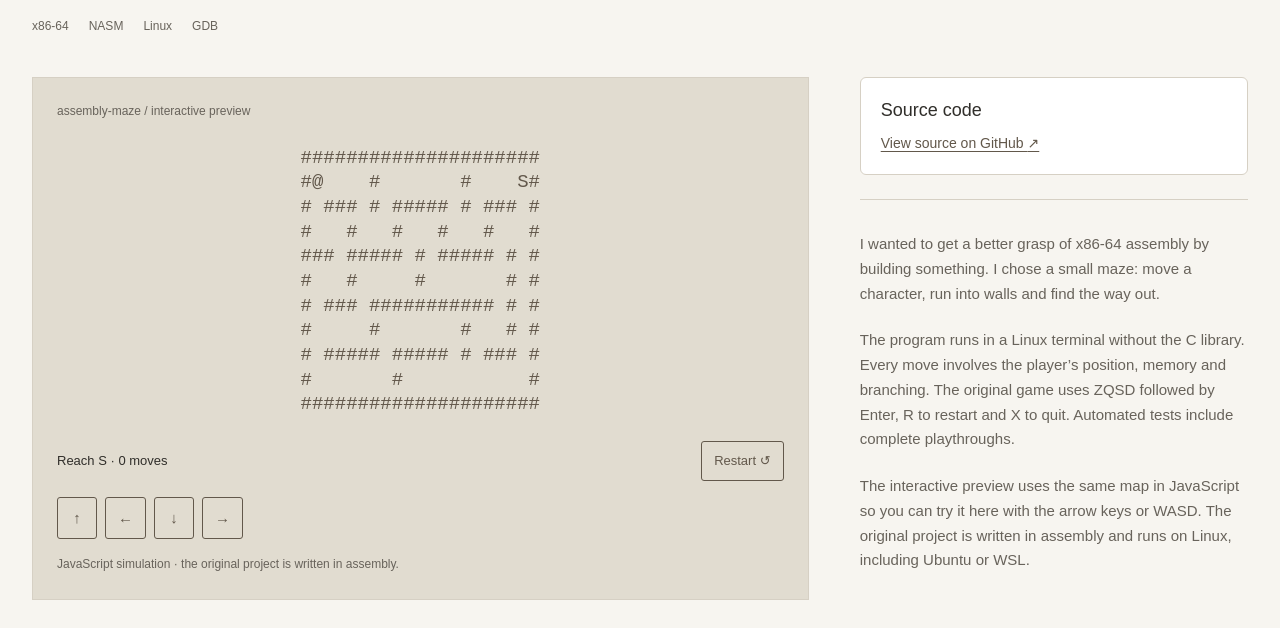
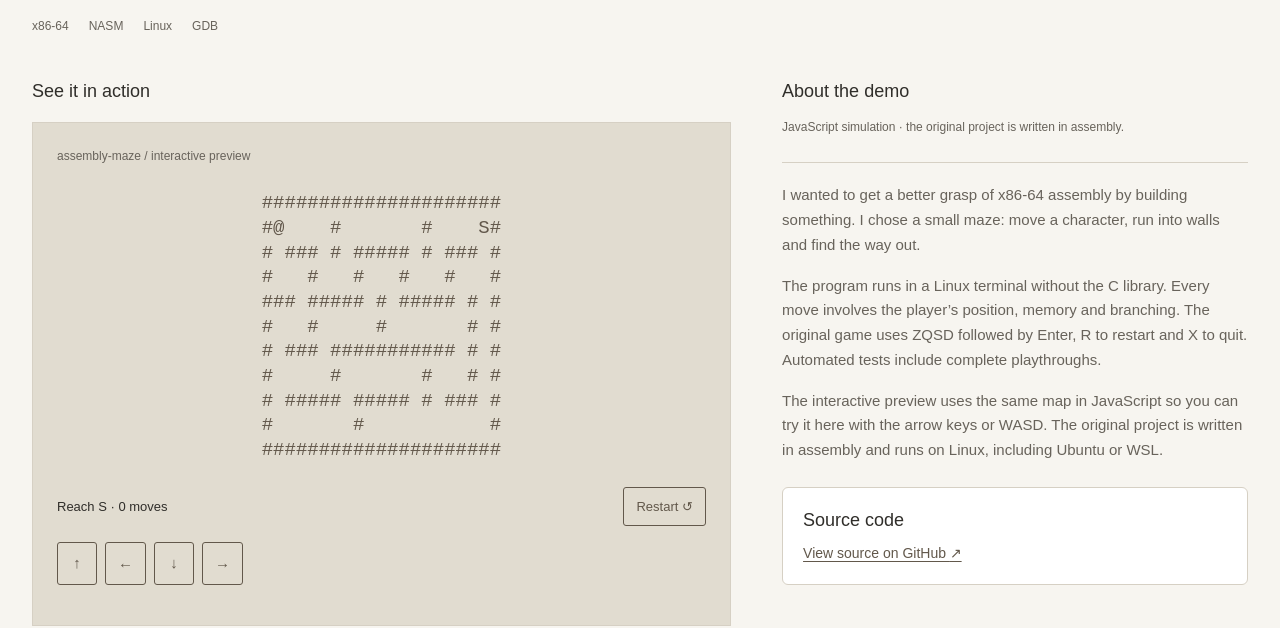
Before and after one commit to martinvtt/martinvtt.github.io, a plain HTML site: page projets/assembly-maze.html in a window 1280 px wide. Shown: the part 345-973 px from the top of the page. Drawn offline with Linux system fonts and the light colour scheme.

Commit message:
Balance project demos and notes

```diff
--- a/project-page.css
+++ b/project-page.css
@@ -4,18 +4,17 @@
 .project-meta{display:flex;flex-wrap:wrap;gap:8px 20px;font-size:11px;color:var(--muted);margin-bottom:16px}
 .project-intro>p{margin:20px 0;color:var(--muted);max-width:650px}
 .tags{display:flex;flex-wrap:wrap;gap:8px 20px;list-style:none;padding:0;color:var(--muted);font-size:12px}
-.project-body{border-top:1px solid var(--line);padding-top:32px}
+.project-body{border-top:1px solid var(--line);padding-top:20px}
 .project-body h2{font-weight:500;font-size:18px;margin-bottom:12px}
 .project-body p,.project-body li{color:var(--muted)}
 .project-narrative{max-width:680px}
-.project-narrative p+p{margin-top:22px}
+.project-narrative p+p{margin-top:16px}
 .project-body ul{padding-left:20px;margin:0}
 .project-body li{margin:7px 0}
 .project-story section{margin-top:32px}
 .project-return{margin-top:40px;font-size:14px;color:var(--accent)}
-.project-showcase{margin-bottom:36px}
 .terminal-visual{border:1px solid var(--line);padding:24px}
-.terminal-heading,.terminal-footnote{font-size:12px;color:var(--muted)}
+.terminal-heading{font-size:12px;color:var(--muted)}
 .window-dots{display:none}
 #maze-board{font:clamp(12px,3.4vw,19px)/1.3 monospace;letter-spacing:0;width:max-content;max-width:100%;margin:24px auto;color:var(--accent)}
 .maze-bottom{display:flex;align-items:center;justify-content:space-between;flex-wrap:wrap;gap:12px;font-size:13px}
@@ -25,11 +24,8 @@ button:hover{border-color:var(--accent)}
 .maze-controls button{min-width:40px;min-height:40px}
 @media(max-width:540px){.project-page{padding-top:22px}.terminal-visual{padding:14px}.project-intro{margin:30px 0}}
 
-.project-demo{margin:0 0 36px}
 .project-demo h2{font-size:18px;font-weight:500;margin-bottom:16px}
 .project-demo video{display:block;width:100%;aspect-ratio:1280/900;background:#141316;border:1px solid var(--line);border-radius:6px}
-.project-demo .demo-caption{font-size:12px;color:var(--muted);margin-top:10px}
-.project-demo .demo-description{font-size:14px;color:var(--muted);margin-top:16px}
 .capture-link{display:inline-block;font-size:13px;color:var(--accent);margin-top:12px}
 
 /* The image fits the viewport; neither the viewer nor the page scrolls. */
@@ -46,10 +42,30 @@ html.screenshot-open,body.screenshot-open{overflow:hidden}
 .project-content {
   display: grid;
   grid-template-columns: minmax(0, 1fr);
+  gap: 28px;
+}
+.project-notes {
+  display: grid;
+  align-content: start;
+  gap: 24px;
+  max-width: 680px;
+}
+.demo-notes h2 {
+  margin-bottom: 12px;
+  font-size: 18px;
+  font-weight: 500;
+}
+.demo-notes p {
+  color: var(--muted);
+}
+.demo-caption {
+  font-size: 12px;
+}
+.demo-description {
+  margin-top: 8px;
+  font-size: 14px;
 }
 .project-source {
-  max-width: 680px;
-  margin-bottom: 24px;
   padding: 18px 20px;
   border: 1px solid var(--line);
   border-radius: 6px;
@@ -68,12 +84,9 @@ html.screenshot-open,body.screenshot-open{overflow:hidden}
 }
 @media (min-width: 960px) {
   .project-content {
-    grid-template-columns: minmax(0, 2fr) minmax(260px, 1fr);
+    grid-template-columns: minmax(0, 3fr) minmax(280px, 2fr);
     align-items: start;
     gap: clamp(28px, 4vw, 64px);
-  }
-  .project-content > :is(.project-demo, .project-showcase) {
-    margin-bottom: 0;
   }
 }
 @media (max-width: 600px) {
--- a/projets/assembly-maze.html
+++ b/projets/assembly-maze.html
@@ -7,7 +7,7 @@
   <meta name="color-scheme" content="light">
   <link rel="icon" href="../icon.svg" type="image/svg+xml">
   <link rel="stylesheet" href="../style.css">
-  <link rel="stylesheet" href="../project-page.css?v=wide-projects-1">
+  <link rel="stylesheet" href="../project-page.css?v=project-layout-2">
   <script src="../maze.js" defer></script>
 <link rel="stylesheet" href="../themes.css?v=6">
 <script src="../theme.js?v=6"></script>
@@ -20,17 +20,24 @@
       <a class="back-link" href="../index.html#projets">← All projects</a>
       <header class="project-intro"><div class="project-meta"><span>BACK TO BASICS</span><span class="status">Playable in the terminal</span></div><h1>Assembly Maze</h1><p>A maze written in x86-64 assembly to explore registers, memory, branching and Linux system calls.</p><ul class="tags" aria-label="Technologies"><li>x86-64</li><li>NASM</li><li>Linux</li><li>GDB</li></ul></header>
       <div class="project-content">
-        <div class="project-showcase"><div class="project-visual terminal-visual"><div class="terminal-heading"><span class="window-dots">● ● ●</span><span>assembly-maze / interactive preview</span></div><pre id="maze-board" tabindex="0" aria-label="Maze. Focus this area and use the arrow keys or WASD. ZQSD also works."></pre><div class="maze-bottom"><p id="maze-status" role="status">Reach S · 0 moves</p><button id="maze-reset" type="button">Restart ↺</button></div><div class="maze-controls" role="group" aria-label="Movement"><button data-move="up" aria-label="Move up">↑</button><button data-move="left" aria-label="Move left">←</button><button data-move="down" aria-label="Move down">↓</button><button data-move="right" aria-label="Move right">→</button></div><p class="terminal-footnote">JavaScript simulation · the original project is written in assembly.</p></div></div>
+        <section class="project-demo" aria-labelledby="demo-title">
+          <h2 id="demo-title">See it in action</h2>
+          <div class="project-visual terminal-visual"><div class="terminal-heading"><span class="window-dots">● ● ●</span><span>assembly-maze / interactive preview</span></div><pre id="maze-board" tabindex="0" aria-describedby="demo-context" aria-label="Maze. Focus this area and use the arrow keys or WASD. ZQSD also works."></pre><div class="maze-bottom"><p id="maze-status" role="status">Reach S · 0 moves</p><button id="maze-reset" type="button">Restart ↺</button></div><div class="maze-controls" role="group" aria-label="Movement"><button data-move="up" aria-label="Move up">↑</button><button data-move="left" aria-label="Move left">←</button><button data-move="down" aria-label="Move down">↓</button><button data-move="right" aria-label="Move right">→</button></div></div>
+        </section>
         <div class="project-notes">
-          <section class="project-source" aria-labelledby="source-title">
-            <h2 id="source-title">Source code</h2>
-            <a href="https://github.com/martinvtt/asm-maze">View source on GitHub <span aria-hidden="true">↗</span></a>
+          <section class="demo-notes" aria-labelledby="demo-notes-title">
+            <h2 id="demo-notes-title">About the demo</h2>
+            <p class="demo-caption" id="demo-context">JavaScript simulation · the original project is written in assembly.</p>
           </section>
           <div class="project-body project-narrative">
             <p>I wanted to get a better grasp of x86-64 assembly by building something. I chose a small maze: move a character, run into walls and find the way out.</p>
             <p>The program runs in a Linux terminal without the C library. Every move involves the player’s position, memory and branching. The original game uses ZQSD followed by Enter, R to restart and X to quit. Automated tests include complete playthroughs.</p>
             <p>The interactive preview uses the same map in JavaScript so you can try it here with the arrow keys or WASD. The original project is written in assembly and runs on Linux, including Ubuntu or WSL.</p>
           </div>
+          <section class="project-source" aria-labelledby="source-title">
+            <h2 id="source-title">Source code</h2>
+            <a href="https://github.com/martinvtt/asm-maze">View source on GitHub <span aria-hidden="true">↗</span></a>
+          </section>
         </div>
       </div>
       <div class="project-return"><a class="button primary" href="../index.html#projets"><span aria-hidden="true">←</span> Back to projects</a></div>
```
Also changed, not shown: projets/addblock.html (+10 -7 lines), projets/personal-desk.html (+7 -4 lines), projets/phishing-detector.html (+10 -7 lines).
